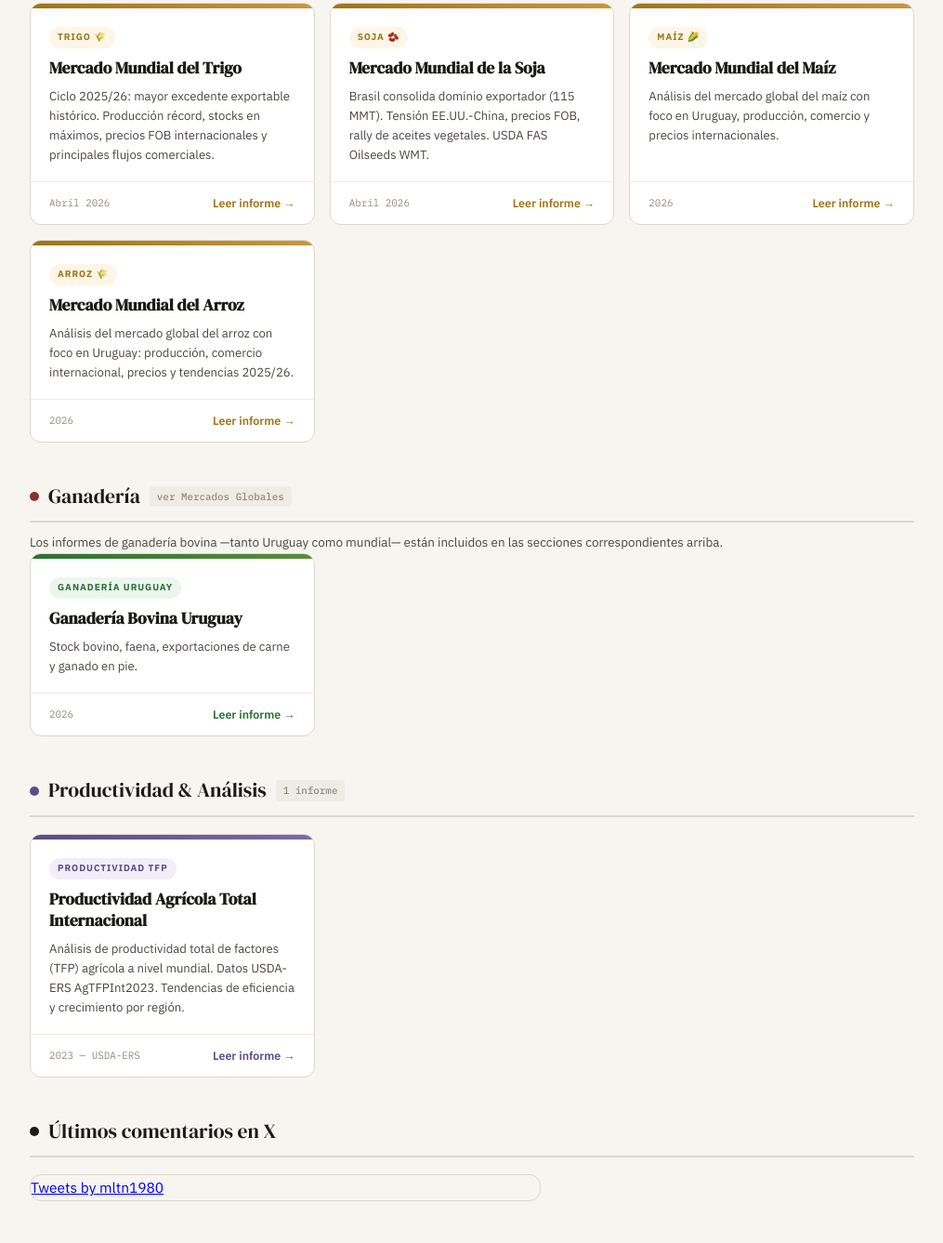
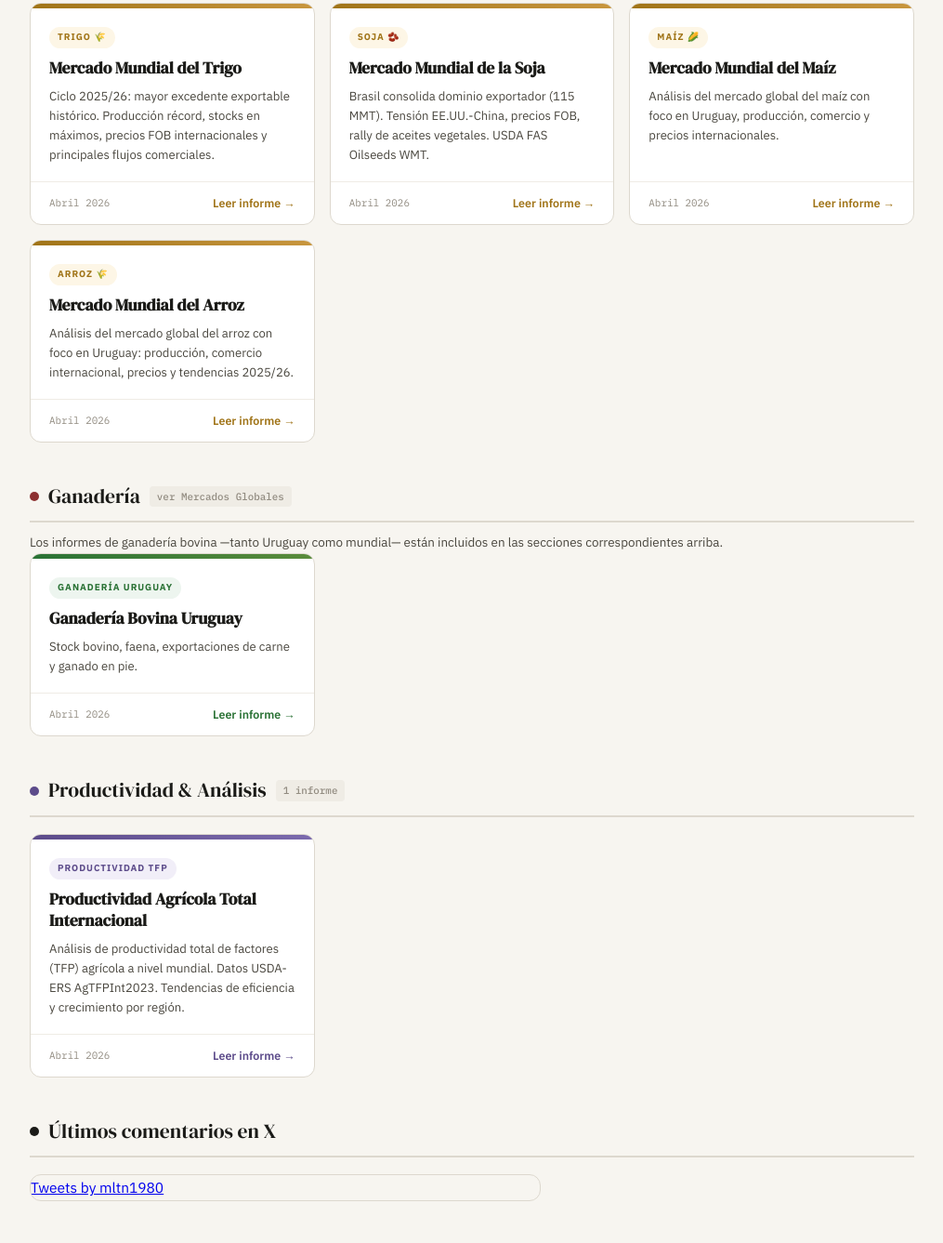
Before and after one commit to mltn1980/ceteris-paribus, a plain HTML site: page index.html in a window 1280 px wide. Shown: the part 1216-2553 px from the top of the page at 93% size, without its empty margins (132-1147 px from the left). Drawn offline with Linux system fonts and the light colour scheme.

Commit message:
Corrige Fechas

```diff
--- a/index.html
+++ b/index.html
@@ -195,7 +195,7 @@ footer{text-align:center;padding:28px 24px;color:var(--muted);font-size:0.72rem;
                 <p class="desc">Análisis del mercado global del maíz con foco en Uruguay, producción, comercio y precios internacionales.</p>
             </div>
             <div class="foot">
-                <span class="date">2026</span>
+                <span class="date">Abril 2026</span>
                 <span class="cta">Leer informe →</span>
             </div>
         </a>
@@ -209,7 +209,7 @@ footer{text-align:center;padding:28px 24px;color:var(--muted);font-size:0.72rem;
                 </p>
             </div>
             <div class="foot">
-                <span class="date">2026</span>
+                <span class="date">Abril 2026</span>
                 <span class="cta">Leer informe →</span>
             </div>
         </a>
@@ -231,7 +231,7 @@ footer{text-align:center;padding:28px 24px;color:var(--muted);font-size:0.72rem;
                 <p class="desc">Stock bovino, faena, exportaciones de carne y ganado en pie.</p>
             </div>
             <div class="foot">
-                <span class="date">2026</span>
+                <span class="date">Abril 2026</span>
                 <span class="cta">Leer informe →</span>
             </div>
         </a>
@@ -252,7 +252,7 @@ footer{text-align:center;padding:28px 24px;color:var(--muted);font-size:0.72rem;
                 <p class="desc">Análisis de productividad total de factores (TFP) agrícola a nivel mundial. Datos USDA-ERS AgTFPInt2023. Tendencias de eficiencia y crecimiento por región.</p>
             </div>
             <div class="foot">
-                <span class="date">2023 — USDA-ERS</span>
+                <span class="date">Abril 2026</span>
                 <span class="cta">Leer informe →</span>
             </div>
         </a>
```
